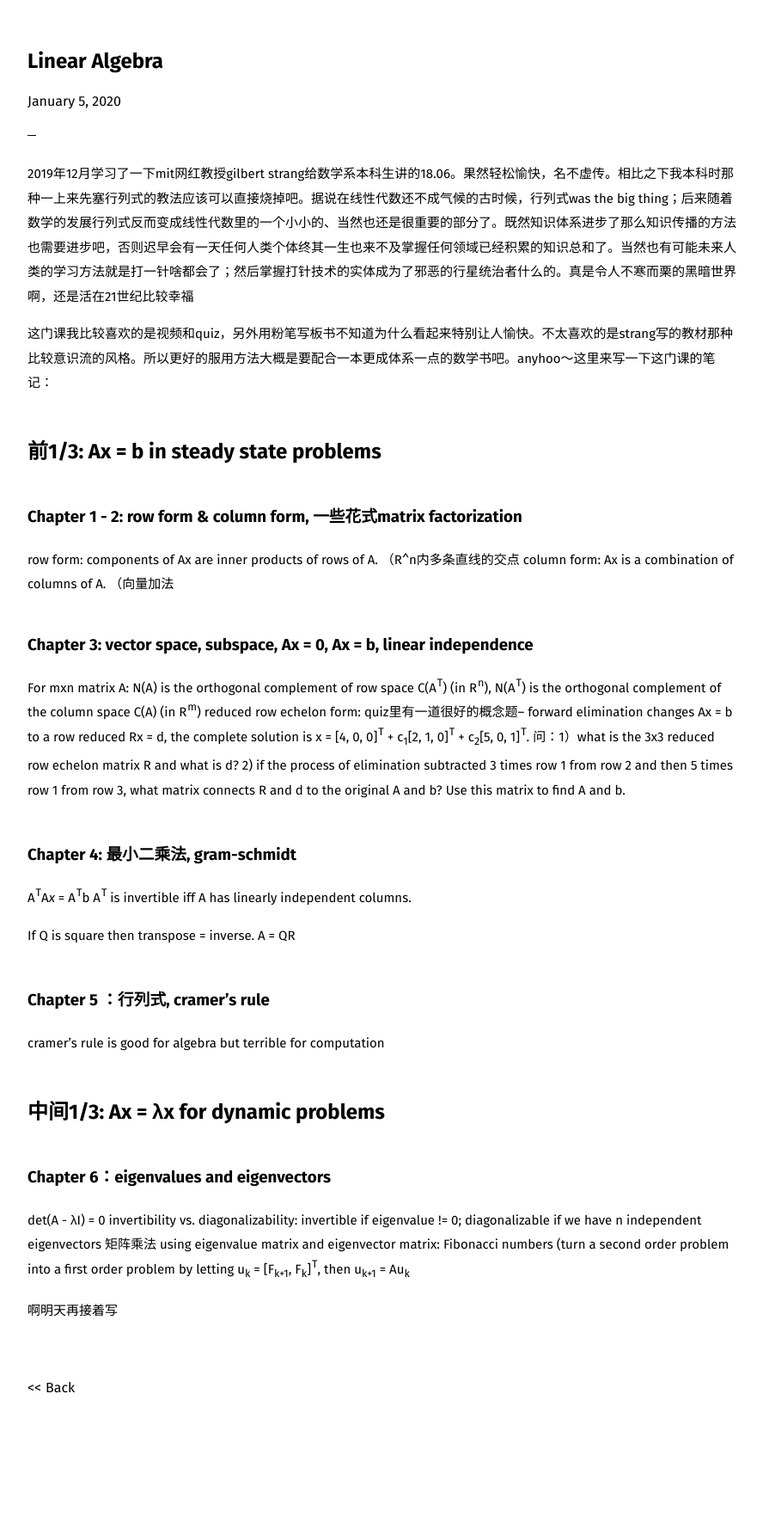
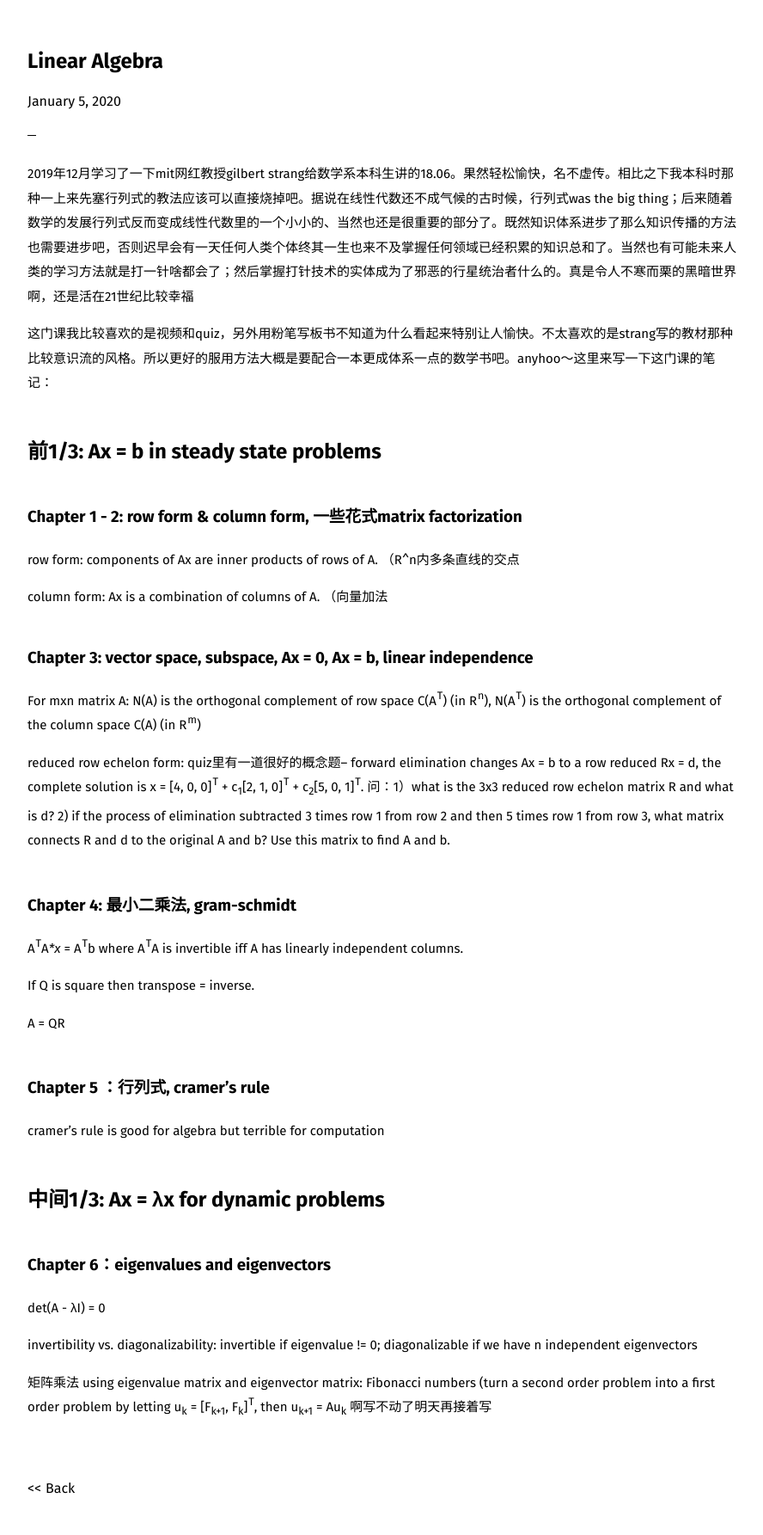
Before and after one commit to pocoapoco/pocoapoco.github.io, a Jekyll site: the page built from _posts/2020-01-05-linear-algebra.md, in a window 1280 px wide. Shown: the whole page at 86% size, without its empty margins (18-906 px from the left). Built offline with Jekyll 4.4.1, drawn with Linux system fonts in a browser that asks for light colours; before the commit the page ends 1668 px from its top, so only the background shows below that.

Commit message:
fix style

```diff
--- a/_posts/2020-01-05-linear-algebra.md
+++ b/_posts/2020-01-05-linear-algebra.md
@@ -12,19 +12,21 @@ date: 2020-01-05 00:45
 ### Chapter 1 - 2: row form & column form, 一些花式matrix factorization
 
 row form: components of Ax are inner products of rows of A. （R^n内多条直线的交点
+
 column form: Ax is a combination of columns of A. （向量加法
 
 ### Chapter 3: vector space, subspace, Ax = 0, Ax = b, linear independence
 
 For mxn matrix A: N(A) is the orthogonal complement of row space C(A<sup>T</sup>) (in R<sup>n</sup>), N(A<sup>T</sup>) is the orthogonal complement of the column space C(A) (in R<sup>m</sup>)
+
 reduced row echelon form: quiz里有一道很好的概念题-- forward elimination changes Ax = b to a row reduced Rx = d, the complete solution is x = [4, 0, 0]<sup>T</sup> + c<sub>1</sub>[2, 1, 0]<sup>T</sup> + c<sub>2</sub>[5, 0, 1]<sup>T</sup>. 问：1）what is the 3x3 reduced row echelon matrix R and what is d? 2) if the process of elimination subtracted 3 times row 1 from row 2 and then 5 times row 1 from row 3, what matrix connects R and d to the original A and b? Use this matrix to find A and b.
 
 ### Chapter 4: 最小二乘法, gram-schmidt
 
-A<sup>T</sup>A*x* = A<sup>T</sup>b
-A<sup>T</sup> is invertible iff A has linearly independent columns.
+A<sup>T</sup>A**x* = A<sup>T</sup>b where A<sup>T</sup>A is invertible iff A has linearly independent columns.
 
 If Q is square then transpose = inverse.
+
 A = QR
 
 ### Chapter 5 ：行列式, cramer's rule
@@ -36,7 +38,7 @@ cramer's rule is good for algebra but terrible for computation
 ### Chapter 6：eigenvalues and eigenvectors
 
 det(A - &lambda;I) = 0
+
 invertibility vs. diagonalizability: invertible if eigenvalue != 0; diagonalizable if we have n independent eigenvectors
-矩阵乘法 using eigenvalue matrix and eigenvector matrix: Fibonacci numbers (turn a second order problem into a first order problem by letting u<sub>k</sub> = [F<sub>k+1</sub>, F<sub>k</sub>]<sup>T</sup>, then u<sub>k+1</sub> = Au<sub>k</sub>
 
-啊明天再接着写
+矩阵乘法 using eigenvalue matrix and eigenvector matrix: Fibonacci numbers (turn a second order problem into a first order problem by letting u<sub>k</sub> = [F<sub>k+1</sub>, F<sub>k</sub>]<sup>T</sup>, then u<sub>k+1</sub> = Au<sub>k</sub> 啊写不动了明天再接着写
```
